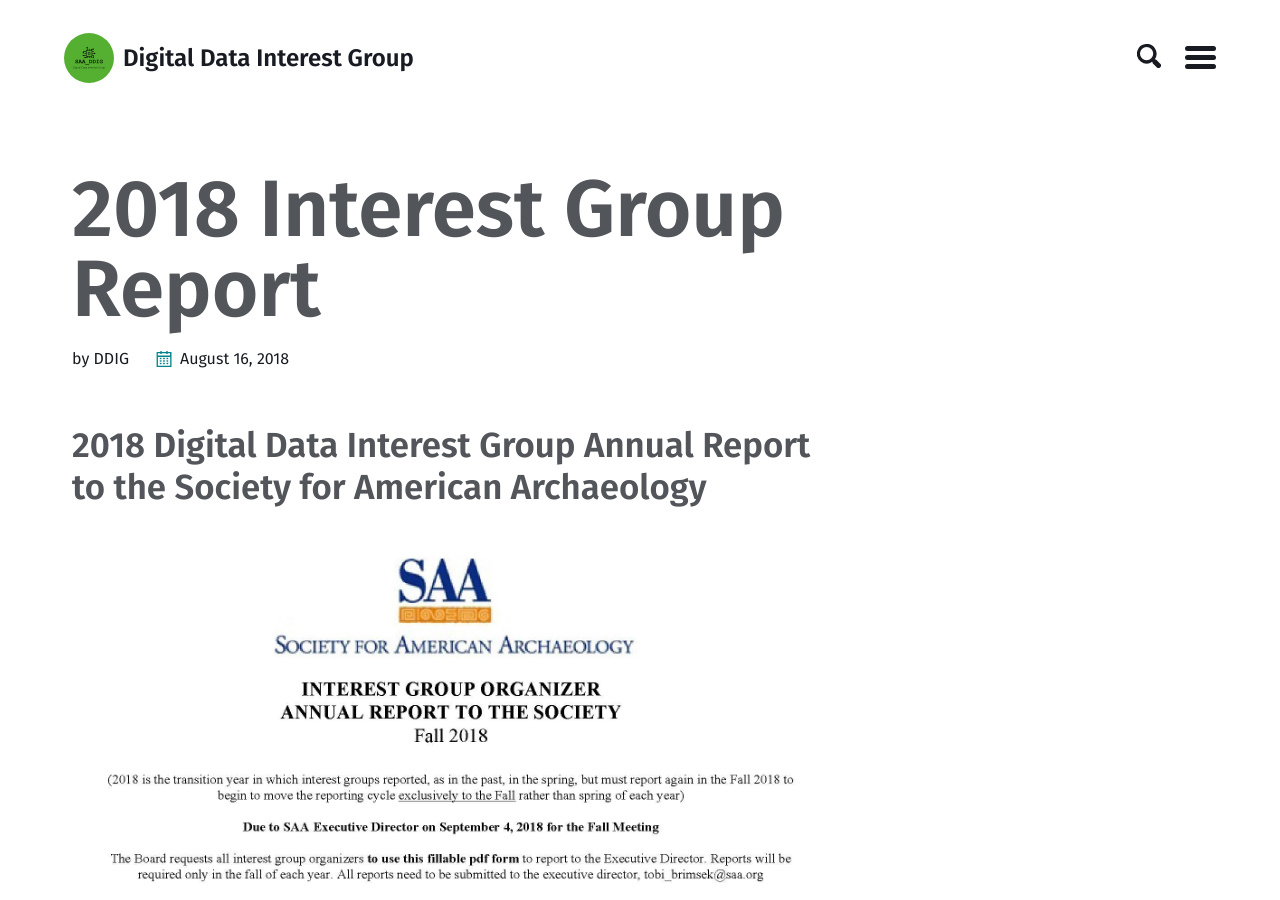
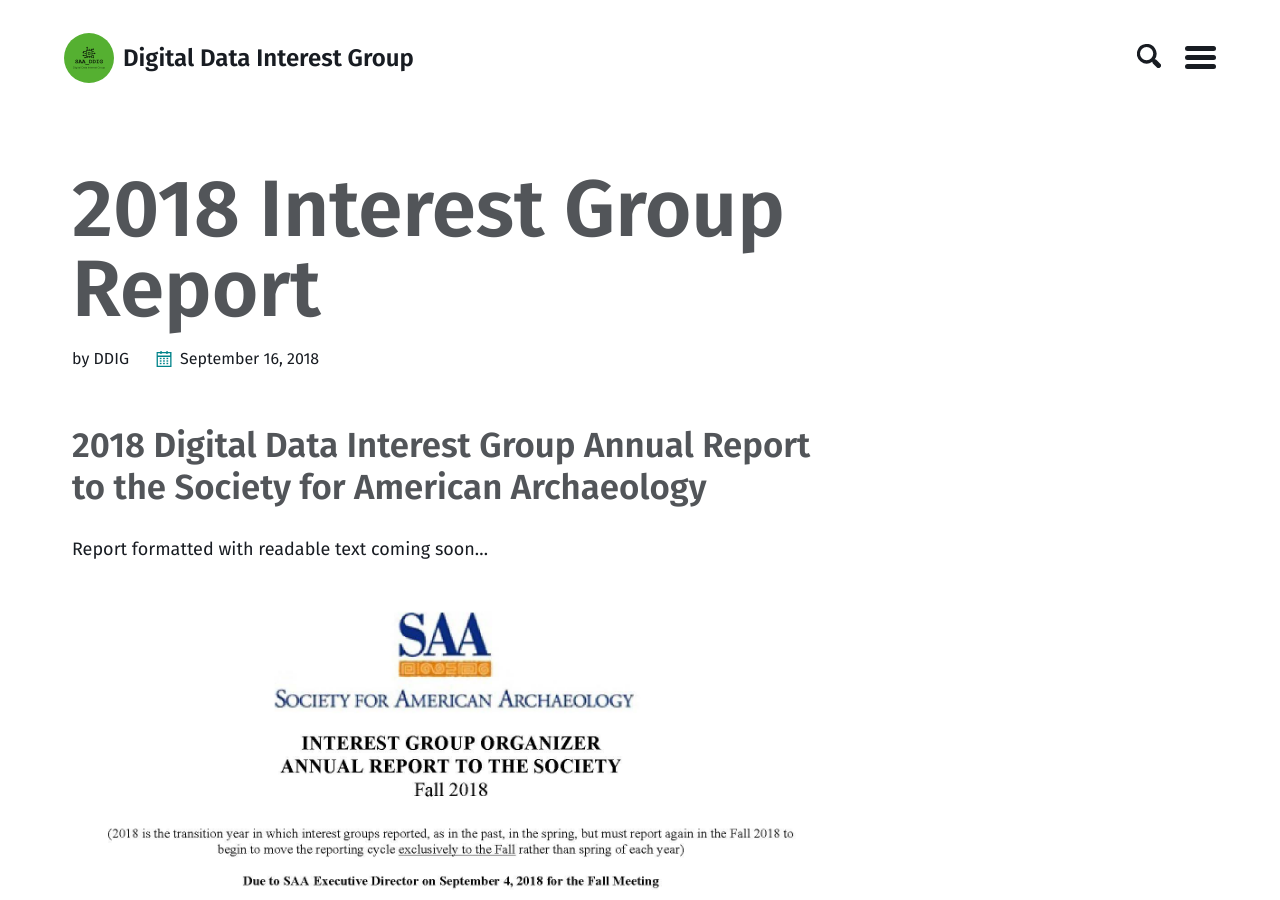
Before and after one commit to saaddig/news, a Jekyll site: the page built from _posts/2018-09-16-report.md, in a window 1280 px wide and 900 px high. Built offline with Jekyll 4.4.1, drawn with Linux system fonts in a browser that asks for light colours.

Commit message:
fix date on post

```diff
--- a/_posts/2018-08-16-report.md
+++ b/_posts/2018-09-16-report.md
@@ -5,6 +5,8 @@
 ---
 ## 2018 Digital Data Interest Group Annual Report to the Society for American Archaeology
 
+Report formatted with readable text coming soon...
+
 ![no-alignment]({{ site.url }}{{ site.baseurl }}/assets/images/DDIG_Interest_Group_Organizer_Form_Fall_18_2_Page_1.jpg)
 
 ![no-alignment]({{ site.url }}{{ site.baseurl }}/assets/images/DDIG_Interest_Group_Organizer_Form_Fall_18_2_Page_2.jpg)
```
